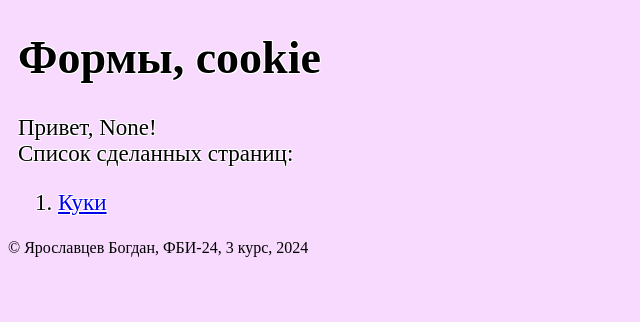
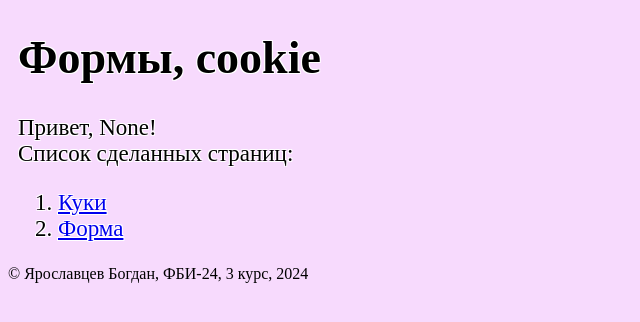
Before and after one commit to Kalvij/lab_from_back, a Flask app: page /lab3/ in a window 1280 px wide. Shown: the part 26-348 px from the top of the page, without its empty margins (0-640 px from the left). Run offline with Flask 3, Linux system fonts and the light colour scheme.

Commit message:
Корректива пола

```diff
--- a/templates/lab3/form1.html
+++ b/templates/lab3/form1.html
@@ -7,7 +7,7 @@
     <h1>Привет, {{user}}!</h1>
     <h2>Добро пожаловать на наш сайт!</h2>
     <div>Ваш возраст: {{age}}</div>
-    <div>Ваш пол: {{sex}}</div>
+    <div>Ваш пол: {{'Мужчской' if sex == 'male' else 'Женский'}}</div>
     <div>
         <a href="/lab3/form1">Заново</a>
     </div>
--- a/templates/lab3/lab3.html
+++ b/templates/lab3/lab3.html
@@ -14,5 +14,8 @@
         <li>
             <a href="/lab3/cookie">Куки</a>
         </li>
+        <li>
+            <a href="/lab3/form1">Форма</a>
+        </li>
     </ol>
 {% endblock %}
```
